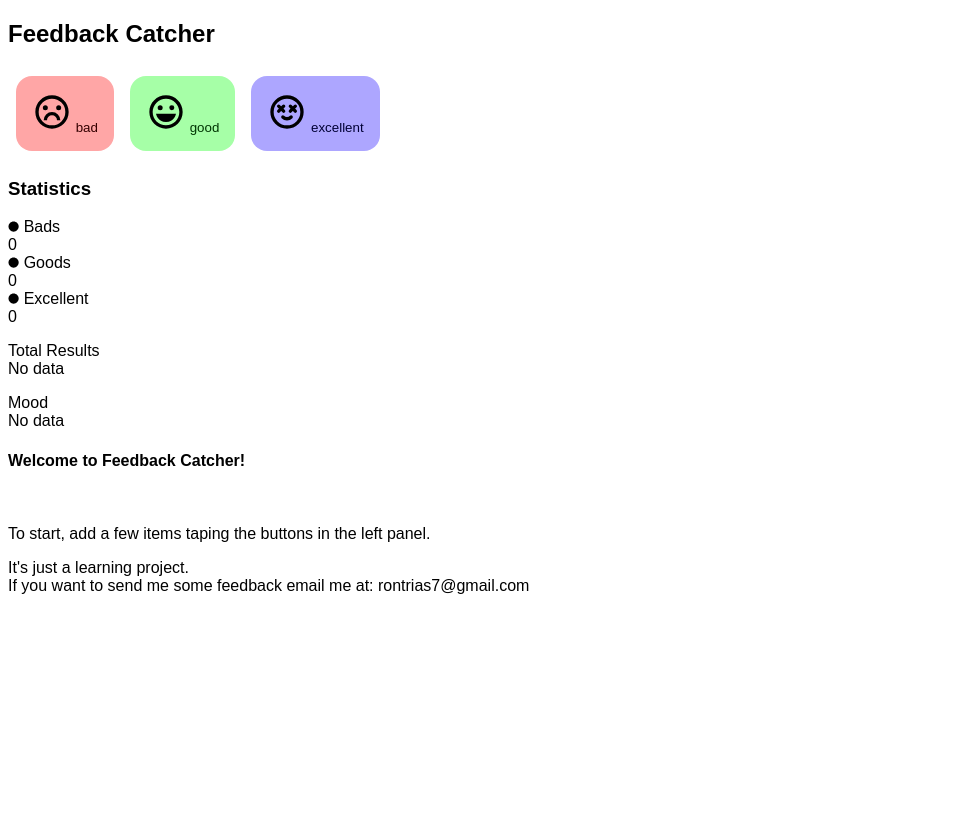
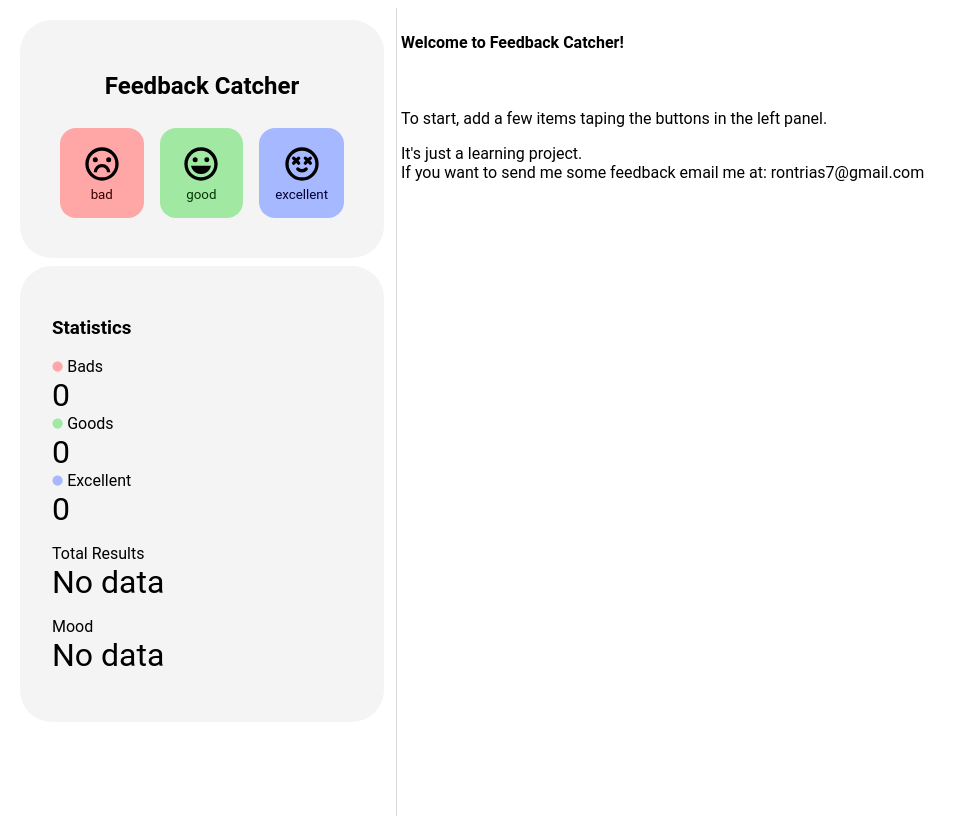
Before and after one commit to rontrias7/feedback-cartcher, a React (Create React App) app: page / in a window 1280 px wide. Shown: the whole page, without its empty margins (0-979 px from the left). Before the commit the page ends 800 px from the top, so only its background shows below. Built offline with nearby package versions, Linux system fonts and the light colour scheme.

Commit message:
package-lock fix

```diff
--- a/src/App.css
+++ b/src/App.css
@@ -1,8 +1,196 @@
 * {
-  font-family: sans-serif;
+  font-family: "Roboto", sans-serif;
+}
+
+.bad-dot {
+  color: rgb(255, 166, 166);
+}
+
+.good-dot {
+  color: rgb(161, 232, 163);
+}
+
+.excellent-dot {
+  color: rgb(166, 184, 255);
+}
+
+.numbers {
+  font-size: 2em;
+}
+
+@-webkit-keyframes appearIn {
+  0% {
+    transform: scale(0) translateY(24px);
+  }
+  100% {
+    transform: scale(1) translateY(0px);
+  }
+}
+
+@keyframes appearIn {
+  0% {
+    transform: scale(0) translateY(24px);
+  }
+  100% {
+    transform: scale(1) translateY(0px);
+  }
+}
+@-webkit-keyframes somethingWrong {
+  0% {
+    transform: rotate(0deg);
+    opacity: 0;
+  }
+  10% {
+    transform: rotate(20deg);
+  }
+  20% {
+    transform: rotate(-20deg);
+  }
+  30% {
+    transform: rotate(15deg);
+  }
+  40% {
+    transform: rotate(-15deg);
+  }
+  50% {
+    transform: rotate(10deg);
+  }
+  60% {
+    transform: rotate(-10deg);
+  }
+  70% {
+    transform: rotate(2deg);
+  }
+  80% {
+    transform: rotate(-2deg);
+  }
+  100% {
+    transform: rotate(0deg);
+    opacity: 1;
+  }
+}
+@keyframes somethingWrong {
+  0% {
+    transform: rotate(0deg);
+    opacity: 0;
+  }
+  10% {
+    transform: rotate(20deg);
+  }
+  20% {
+    transform: rotate(-20deg);
+  }
+  30% {
+    transform: rotate(15deg);
+  }
+  40% {
+    transform: rotate(-15deg);
+  }
+  50% {
+    transform: rotate(10deg);
+  }
+  60% {
+    transform: rotate(-10deg);
+  }
+  70% {
+    transform: rotate(2deg);
+  }
+  80% {
+    transform: rotate(-2deg);
+  }
+  100% {
+    transform: rotate(0deg);
+    opacity: 1;
+  }
+}
+@-webkit-keyframes excellentMotion {
+  0% {
+    transform: scale(0);
+  }
+  70% {
+    transform: scale(1.3);
+  }
+  100% {
+    transform: scale(1);
+  }
+}
+@keyframes excellentMotion {
+  0% {
+    transform: scale(0);
+  }
+  70% {
+    transform: scale(1.3);
+  }
+  100% {
+    transform: scale(1);
+  }
+}
+.appearIn {
+  -webkit-animation: appearIn 0.5s ease-in-out both;
+          animation: appearIn 0.5s ease-in-out both;
+}
+
+.somethingWrong {
+  -webkit-animation: somethingWrong 0.5s ease-in-out both;
+          animation: somethingWrong 0.5s ease-in-out both;
+}
+
+.excellentMotion {
+  -webkit-animation: excellentMotion 0.5s ease-in-out both;
+          animation: excellentMotion 0.5s ease-in-out both;
+}
+
+.global-container {
+  display: grid;
+  grid-template-columns: auto 3fr;
+}
+
+.right-bar {
+  top: 0px;
+  height: 100vh;
+  grid-column: 1;
+  border-right: 1px solid rgba(128, 128, 128, 0.309);
+  padding: 4px;
+}
+
+.history-area {
+  display: inline-flex;
+  grid-column: 2/3;
+  flex-wrap: wrap;
+  align-content: flex-start;
+  padding: 4px;
+  height: 100vh;
+}
+
+.main-card {
+  display: grid;
+  max-width: 300px;
+  justify-items: stretch;
+  grid-template-columns: repeat(3, 1fr);
+  grid-template-rows: 2;
+  background-color: #f4f4f4;
+  border-radius: 32px;
+  padding: 32px;
+  margin: 8px;
+  box-shadow: solid 2px 0px 4px rgba(0, 0, 0, 0.359);
+}
+
+.statistics-card {
+  background-color: #f4f4f4;
+  border-radius: 32px;
+  padding: 32px;
+  margin: 8px;
+  box-shadow: solid 2px 0px 4px rgba(0, 0, 0, 0.359);
+  max-width: 300px;
+}
+
+.main-title {
+  grid-column: 1/4;
+  justify-self: center;
 }
 
 .button {
+  grid-row: 2;
   border-radius: 16px;
   padding: 16px;
   margin: 8px;
@@ -15,7 +203,17 @@
   border-radius: 16px;
   padding: 16px;
   margin: 8px;
-  outline-color: rgb(188, 80, 80);
+  outline-color: rgb(199, 199, 199);
+}
+
+.pill {
+  cursor: pointer;
+  transition: all 0.3s ease-in-out;
+}
+
+.pill:hover {
+  box-shadow: 2px 4px 8px rgba(53, 53, 53, 0.353);
+  border-radius: 8px;
 }
 
 .bad {
@@ -27,14 +225,51 @@
 
 .good {
   color: rgb(0, 53, 3);
-  background-color: rgb(166, 255, 167);
+  background-color: rgb(161, 232, 163);
   outline-color: transparent;
   transition: all 0.3s ease-in-out;
 }
 
 .excellent {
   color: rgb(1, 0, 53);
-  background-color: rgb(173, 166, 255);
+  background-color: rgb(166, 184, 255);
   outline-color: transparent;
   transition: all 0.3s ease-in-out;
+}
+
+.bad:hover, .good:hover, .excellent:hover {
+  box-shadow: 2px 4px 8px rgba(137, 137, 137, 0.353);
+}
+
+.no-pointer {
+  pointer-events: none;
+}
+
+.bad-pill {
+  padding: 8px;
+  margin: 4px;
+  border-radius: 16px;
+  background-color: rgb(255, 166, 166);
+  color: rgb(53, 0, 0);
+}
+
+.good-pill {
+  padding: 8px;
+  margin: 4px;
+  border-radius: 16px;
+  background-color: rgb(161, 232, 163);
+  color: rgb(0, 53, 3);
+}
+
+.excellent-pill {
+  padding: 8px;
+  margin: 4px;
+  border-radius: 16px;
+  background-color: rgb(166, 184, 255);
+  color: rgb(1, 0, 53);
+}
+
+footer {
+  background-color: rgb(166, 184, 255);
+  grid-row: 2;
 }/*# sourceMappingURL=app.css.map */
```
Also changed, not shown: 1 other file (tests, documents, lock files or other folders).
